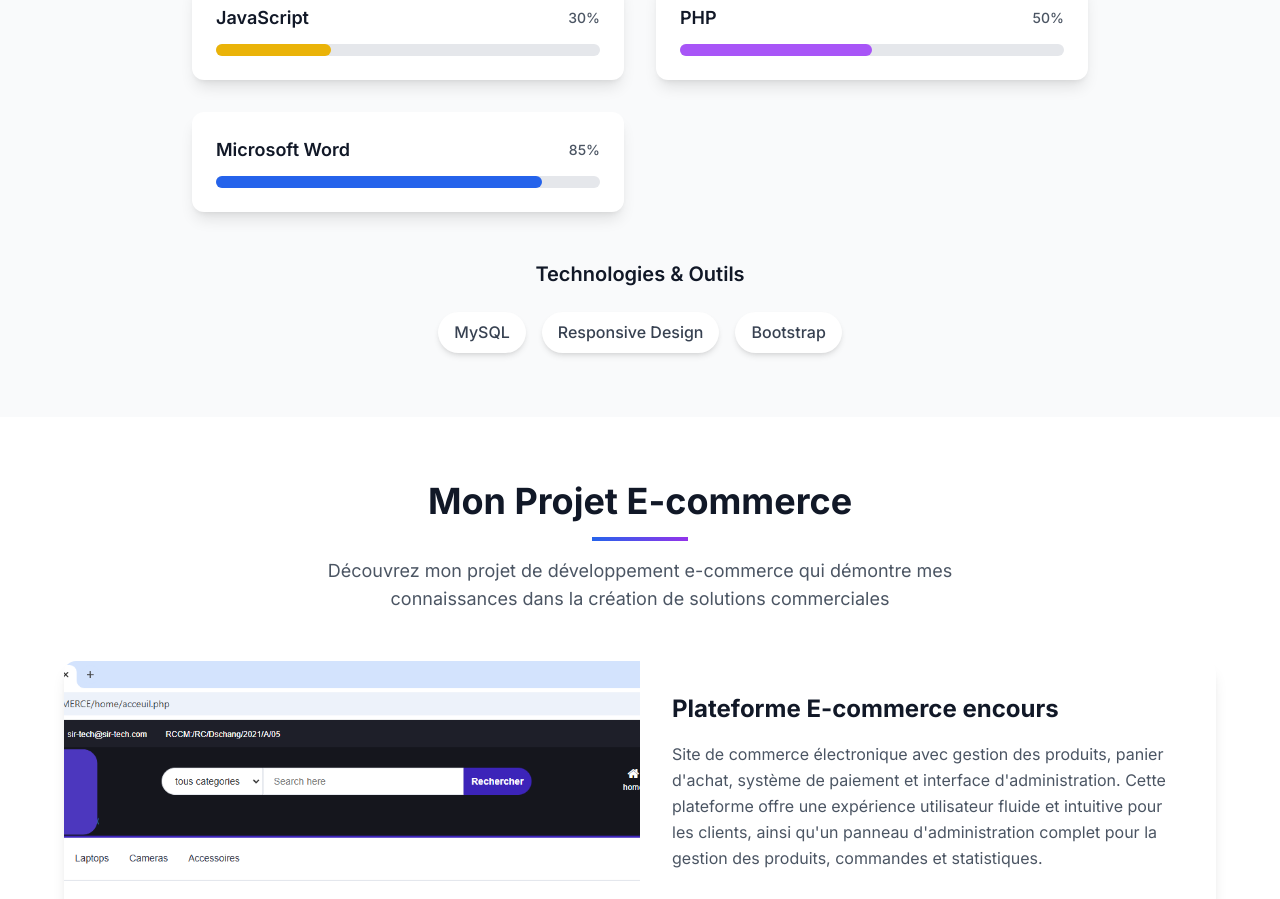
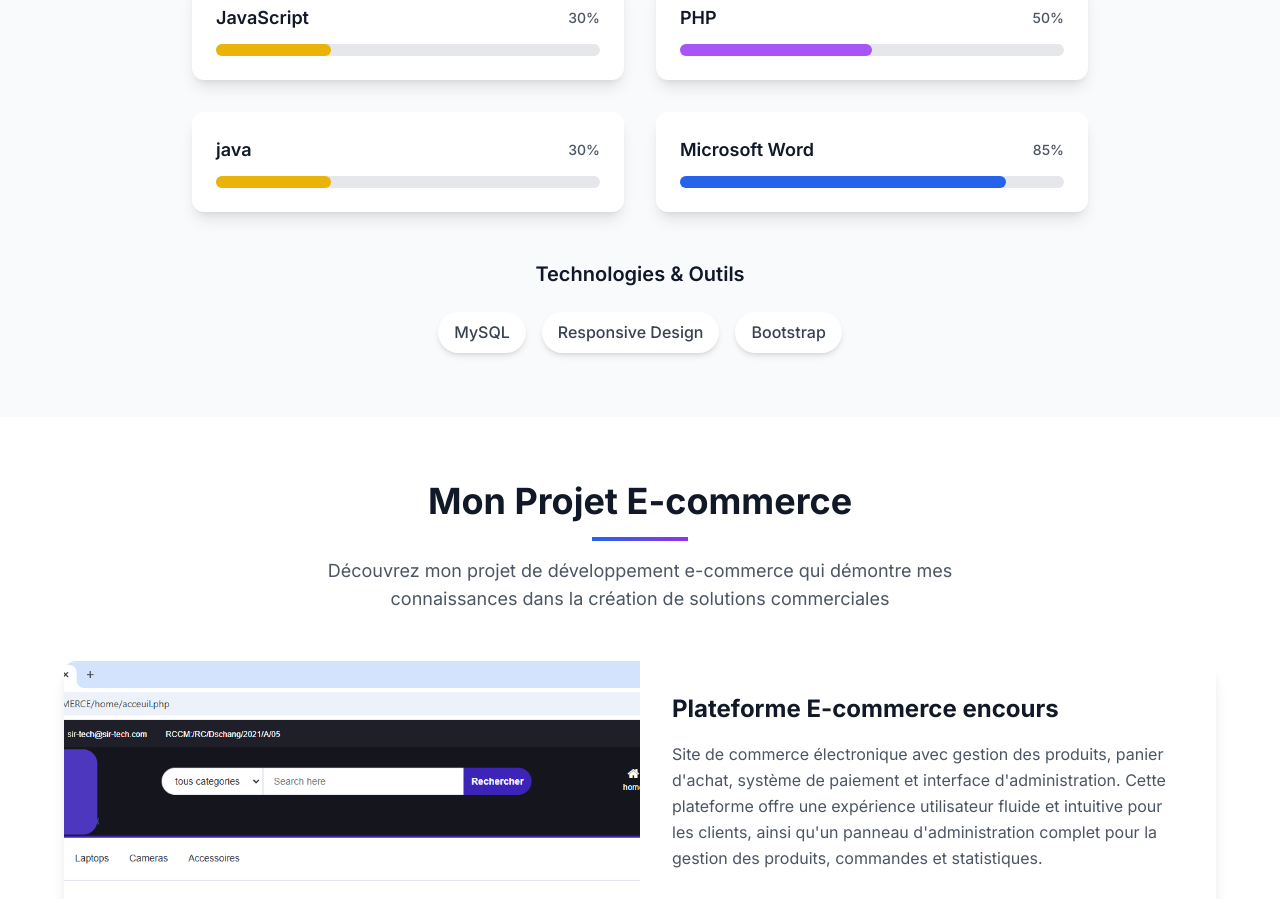
Before and after one commit to divineDEV-git/porfolio, a React (Vite) app: page / in a window 1280 px wide. Shown: the part 1940-2839 px from the top of the page. Built offline with nearby package versions, Linux system fonts and the light colour scheme.

Commit message:
first commit

```diff
--- a/src/App.tsx
+++ b/src/App.tsx
@@ -162,6 +162,7 @@ function App() {
     { name: 'CSS3', level: 60, color: 'bg-blue-500' },
     { name: 'JavaScript', level: 30, color: 'bg-yellow-500' },
     { name: 'PHP', level: 50, color: 'bg-purple-500' },
+    { name: 'java', level: 30, color: 'bg-yellow-500' },
     { name: 'Microsoft Word', level: 85, color: 'bg-blue-600' }
   ];
 
```
